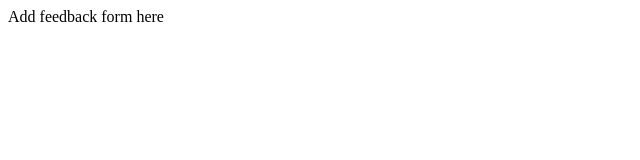
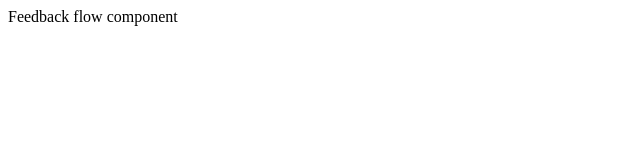
Before and after one commit to cgooderham94/customer-feedback, a React (Create React App) app: page / in a window 1280 px wide. Shown: the top 160 px of the page, without its empty margins (0-640 px from the left). Built offline with nearby package versions, Linux system fonts and the light colour scheme.

Commit message:
Adds FeedbackFlow container component. Adds TODO's to readme.

```diff
--- a/src/App.tsx
+++ b/src/App.tsx
@@ -1,9 +1,10 @@
 import React from 'react';
+import { FeedbackFlow } from './containers/FeedbackFlow';
 
 function App() {
   return (
     <div>
-      Add feedback form here
+      <FeedbackFlow />
     </div>
   );
 }
--- /dev/null
+++ b/src/containers/FeedbackFlow/FeedbackFlow.tsx
@@ -0,0 +1,5 @@
+import React from "react";
+
+export const FeedbackFlow = () => {
+  return <div>Feedback flow component</div>;
+};
--- /dev/null
+++ b/src/containers/FeedbackFlow/index.ts
@@ -0,0 +1 @@
+export { FeedbackFlow } from "./FeedbackFlow";
```
Also changed, not shown: 1 other file (tests, documents, lock files or other folders).
